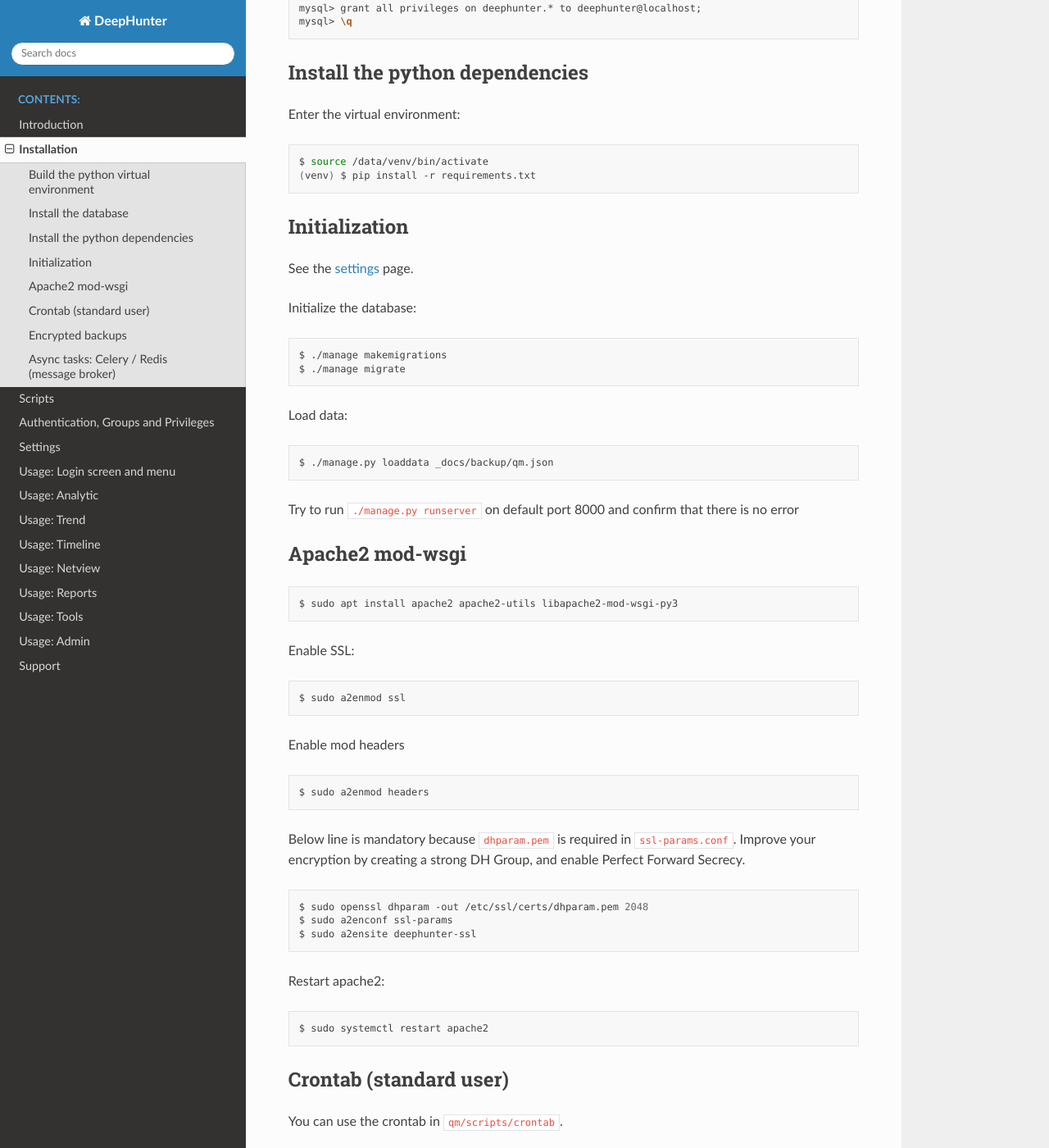
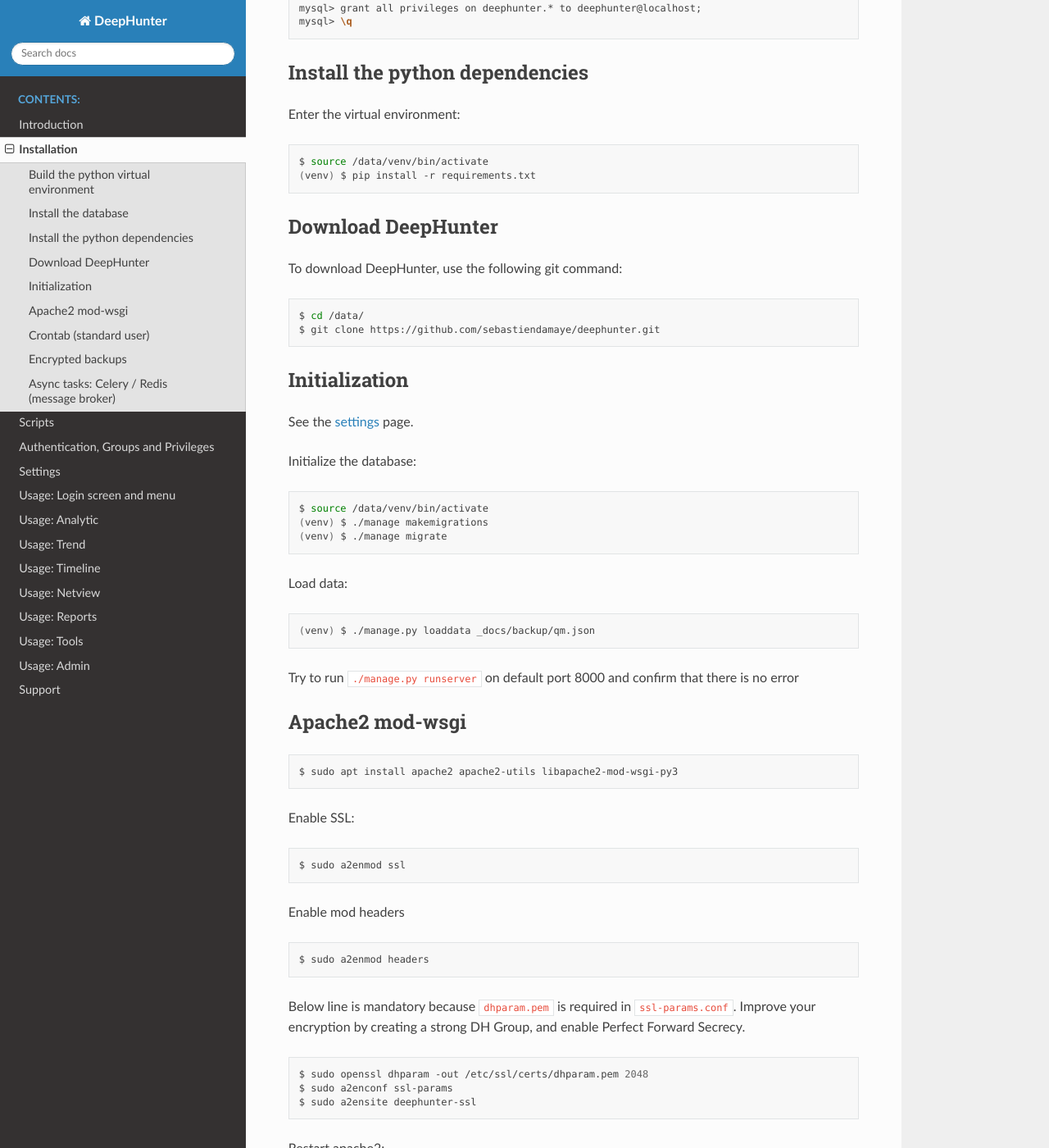
Before and after one commit to wikijm/deephunter, a Sphinx documentation site: the page built from docs/install.rst, in a window 1280 px wide and 1400 px high, scrolled down 762 px. Shown: the whole window at 82% size. Built offline with Sphinx 7.4.7 and the Read the Docs theme 3.1.0, drawn with Linux system fonts in a browser that asks for light colours; some of the changed text lies outside the part shown.

Commit message:
updated doc

```diff
--- a/docs/install.rst
+++ b/docs/install.rst
@@ -45,6 +45,15 @@
 	$ source /data/venv/bin/activate
 	(venv) $ pip install -r requirements.txt
 
+Download DeepHunter
+*******************
+To download DeepHunter, use the following git command:
+
+.. code-block:: sh
+
+	$ cd /data/
+	$ git clone https://github.com/sebastiendamaye/deephunter.git
+
 Initialization
 **************
 See the `settings <settings.html>`_ page.
@@ -53,14 +62,15 @@
 
 .. code-block:: sh
 
-	$ ./manage makemigrations
-	$ ./manage migrate
+	$ source /data/venv/bin/activate
+	(venv) $ ./manage makemigrations
+	(venv) $ ./manage migrate
 
 Load data:
 
 .. code-block:: sh
 
-	$ ./manage.py loaddata _docs/backup/qm.json
+	(venv) $ ./manage.py loaddata _docs/backup/qm.json
 
 Try to run ``./manage.py runserver`` on default port 8000 and confirm that there is no error
 
@@ -116,8 +126,8 @@
 
 .. code-block:: sh
 
-	$ pip install django-dbbackup
-	$ pip install python-gnupg>=0.5.0
+	(venv) $ pip install django-dbbackup
+	(venv) $ pip install python-gnupg>=0.5.0
 
 Generate a PGP key and set ``DBBACKUP_GPG_RECIPIENT`` to recipient in ``settings.py``.
 
@@ -127,7 +137,7 @@
 
 .. code-block:: sh
 
-	$ python manage.py dbbackup --encrypt
+	(venv) $ ./manage.py dbbackup --encrypt
 
 Restore from an encrypted backup:
 
```
Also changed, not shown: other parts of docs/install.rst (+1 -1 lines).
